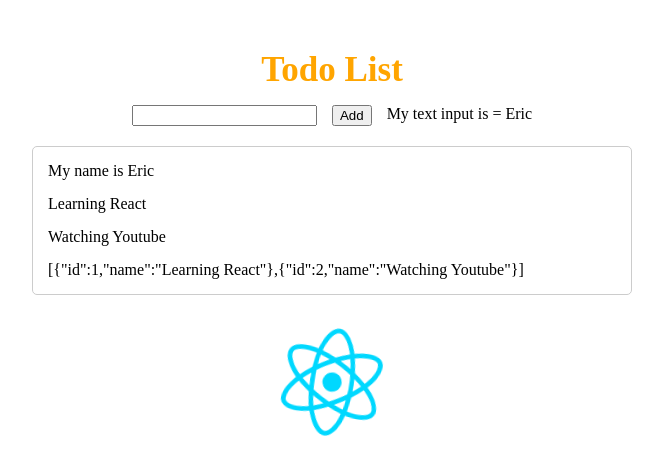
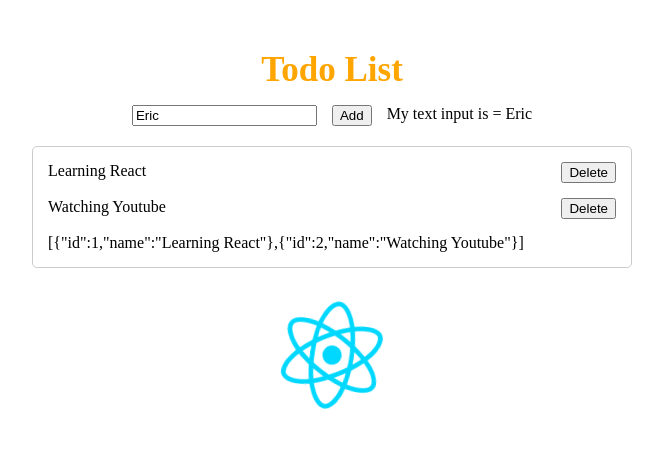
Before and after one commit to ifine2002/react-vite, a React (Vite) app: page / in a window 1280 px wide. Shown: the top 474 px of the page, without its empty margins (308-971 px from the left). Built offline with nearby package versions, Linux system fonts and the light colour scheme.

Commit message:
render list

```diff
--- a/src/components/todo/TodoData.jsx
+++ b/src/components/todo/TodoData.jsx
@@ -1,21 +1,20 @@
 
 const TodoData = (props) => {
-    //props là một object {}
-    // {
-    //     name: "Eric",
-    //     age: 25,
-    //     data: {}
-    // }
-    // const {name, age, data} = props;
-    // const name = props.name;
-    // const age = props.age;
-    // const data = props.data;
-    console.log(">>>>>check props: ", props)
+
+    const { todoList } = props;
+    console.log(">>>>>check props: ", todoList)
     return (
         <div className='todo-data'>
-            <div>My name is {props.name}</div>
-            <div>Learning React</div>
-            <div>Watching Youtube</div>
+            {todoList.map((item, index) => {
+                console.log(">>> check map: ", item, index)
+                return (
+                    <div className="todo-item">
+                        <div>{item.name}</div>
+
+                        <button>Delete</button>
+                    </div>
+                )
+            })}
             <div>
                 {JSON.stringify(props.todoList)}
             </div>
--- a/src/components/todo/TodoNew.jsx
+++ b/src/components/todo/TodoNew.jsx
@@ -9,16 +9,18 @@
     const { addNewTodo } = props;
     // addNewTodo("eric");
     const handleClick = () => {
-        addNewTodo(valueInput)
+        addNewTodo(valueInput);
+        setValueInput("");
     }
     const handleChange = (name) => {
-        setValueInput(name)
+        setValueInput(name);
     }
 
     return (
         <div className='todo-new'>
             <input type="text"
                 onChange={(event) => handleChange(event.target.value)}
+                value={valueInput}
             />
             <button
                 style={{ cursor: "pointer" }}
--- a/src/components/todo/todo.css
+++ b/src/components/todo/todo.css
@@ -63,3 +63,8 @@
         animation: logo-spin infinite 20s linear;
     }
 }
+
+.todo-item {
+    display: flex;
+    justify-content: space-between;
+}
```
